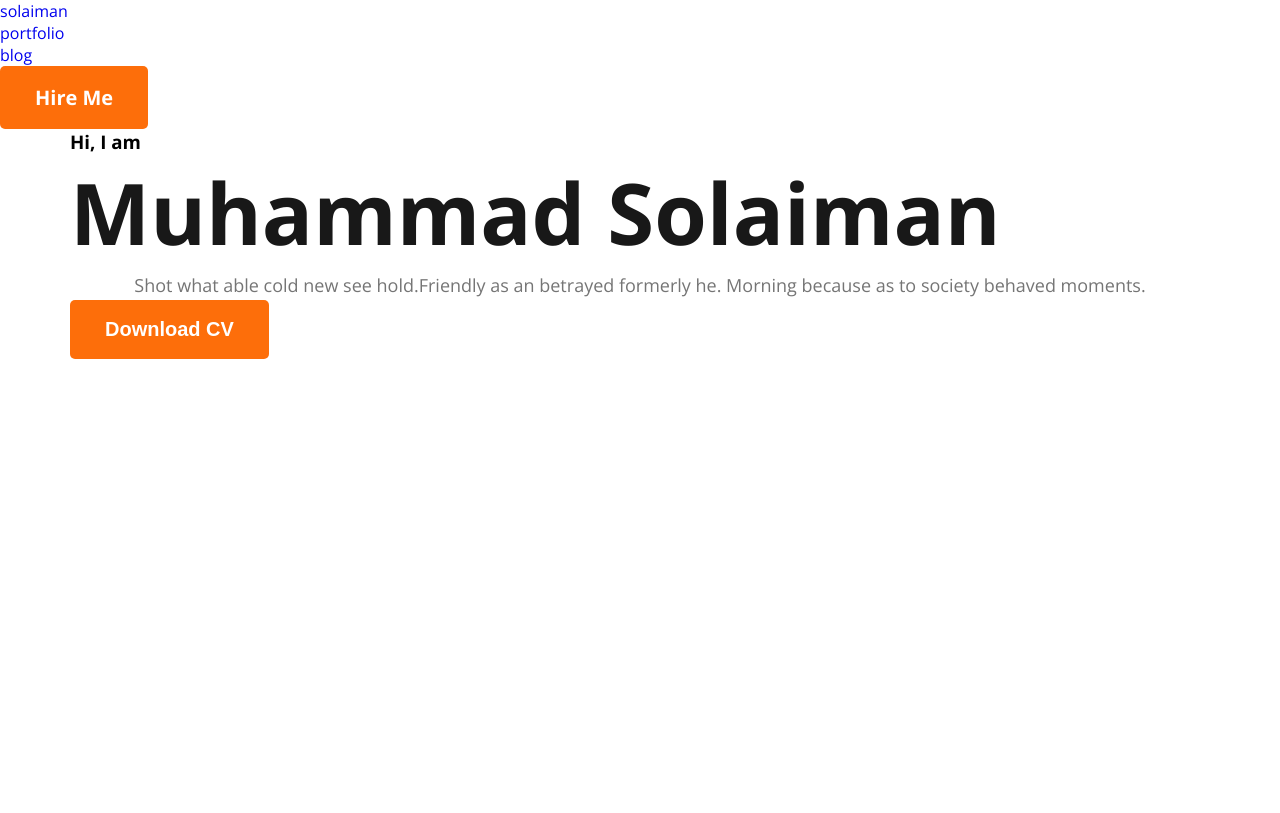
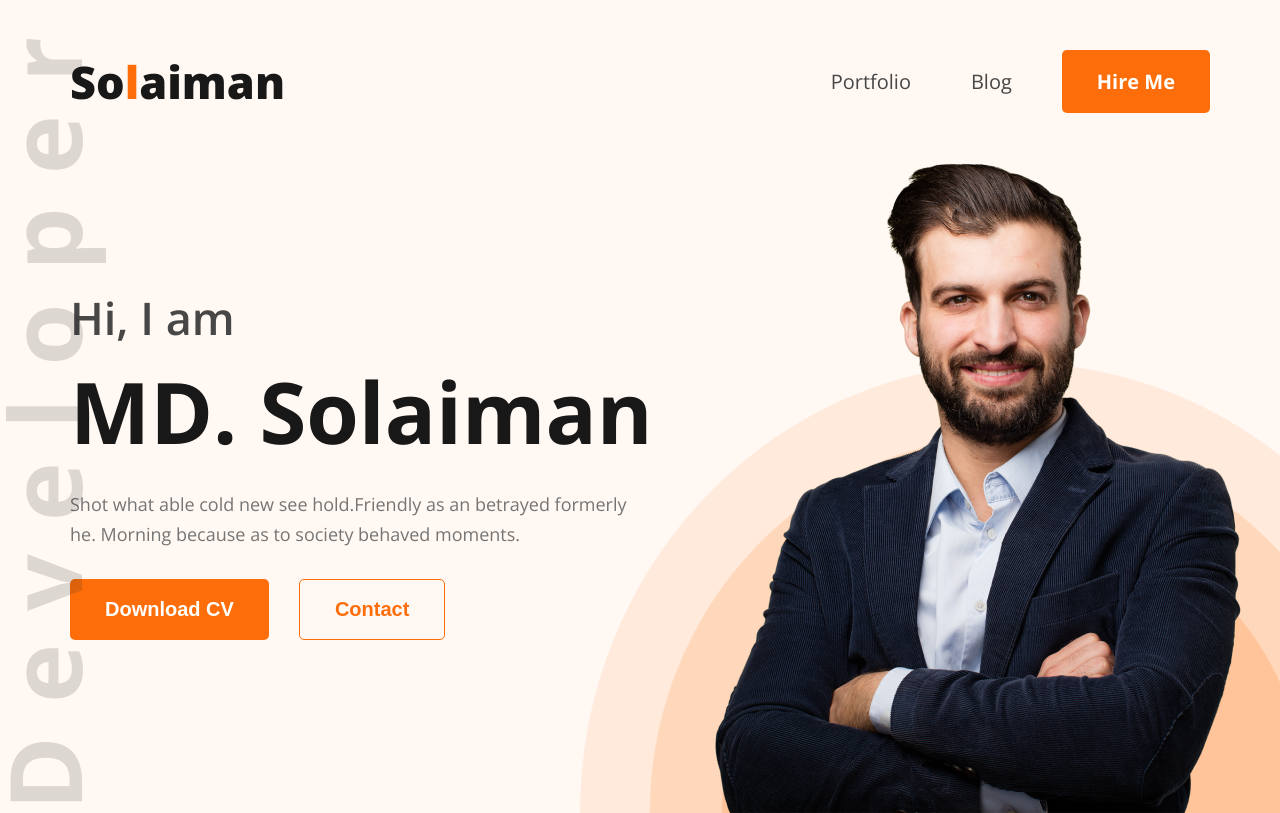
Before and after one commit to Solaiman366882/first-portfolio, a plain HTML site: page index.html in a window 1280 px wide. Drawn offline with nearby package versions, Linux system fonts and the light colour scheme.

Commit message:
Header and banner design completed

```diff
--- a/assets/css/style.css
+++ b/assets/css/style.css
@@ -23,10 +23,16 @@ h1{
     color:#181818;
     font-size: 85px;
     font-weight: 700;
+    margin-top: 5px;
+    margin-bottom: 20px;
+}
+h3{
+    color: #474747;
+    font-size: 45px;
+    font-weight: 600;
 }
 p{
     color: #757575;
-    text-align: center;
     font-size: 18px;
     line-height: 30px;
 }
@@ -34,6 +40,15 @@ p{
     max-width: 1140px;
     width: 100%;
     margin: 0 auto;
+}
+a.logo{
+    color: #181818;
+    font-size: 45px;
+    font-weight: 800;
+    text-transform: capitalize;
+}
+a.logo span{
+    color: #FD6E0A;
 }
 .btn{
     color: #fff;
@@ -44,7 +59,107 @@ p{
     background: #FD6E0A;
     border: none;
 }
+.btn-secondary{
+    color: #FD6E0A;
+    text-align: center;
+    font-size: 20px;
+    font-weight: 700;
+    border-radius: 5px;
+    border: 1px solid #FD6E0A;
+    padding: 18px 35px;
+    background: transparent;
+}
 /* === Global Css End === */
 
-/* === Global Css End === */
-/* === Global Css End === */
+/* === Header Section Css Start === */
+.header-section {
+	width: 100%;
+	background: #FFF8F3;
+	padding-top: 50px;
+    position: relative;
+}
+.header-section::after {
+	content: "Developer";
+	position: absolute;
+	color: rgba(24, 24, 24, 0.15);
+	font-size: 100px;
+	font-weight: 700;
+	letter-spacing: 33px;
+	top: 50%;
+	left: -360px;
+	transform: translateY(-50%) rotate(-90deg);
+}
+.menu-bar {
+	width: 100%;
+	display: flex;
+	align-items: center;
+	justify-content: space-between;
+}
+.menu-bar .menu-area {
+	display: flex;
+	align-items: center;
+	gap: 50px;
+}
+.menu-bar ul{
+	display: flex;
+	gap: 60px;
+}
+.menu-bar ul li a{
+	color: #474747;
+    font-size: 20px;
+    text-transform: capitalize;
+}
+.banner-section {
+	width: 100%;
+	min-height: 700px;
+	display: flex;
+	align-items: center;
+}
+.banner-section p{
+	width: 585px;
+}
+.banner-section .banner-btn {
+	margin-top: 30px;
+	display: flex;
+	gap: 30px;
+}
+.profile-image {
+	position: absolute;
+	bottom: 0;
+	right: 0;
+}
+.profile-image img:first-child{
+	position: absolute;
+	bottom: 0;
+	right: 30px;
+    width: 584px;
+    height: 676px;
+    z-index: 2;
+}
+.profile-image img:last-child {
+	position: absolute;
+	bottom: 0;
+	right: 0;
+	width: 700px;
+	height: 450px;
+	z-index: 1;
+}
+/* === Header Section Css End === */
+
+
+
+
+
+
+
+
+
+
+
+
+
+
+
+
+/* === Header Section Css Start === */
+/* === Header Section Css End === */
--- a/index.html
+++ b/index.html
@@ -14,9 +14,10 @@
 <body>
     <!-- === Header Section Start === -->
     <header class="header-section">
+        <div class="container">
             <div class="menu-bar">
-            <a href="#" class="logo">solaiman</a>
-            <nav>
+                <a href="#" class="logo">so<span>l</span>aiman</a>
+                <nav class="menu-area">
                     <ul class="menu">
                         <li class="menu-list"><a href="#" class="menu-link">portfolio</a></li>
                         <li class="menu-list"><a href="#" class="menu-link">blog</a></li>
@@ -24,19 +25,44 @@
                     <a href="#" class="btn">Hire Me</a>
                 </nav>
             </div>
+        </div>
         <div class="banner-section">
             <div class="container">
                 <div class="banner-area">
                     <h3>Hi, I  am</h3>
-                    <h1>Muhammad Solaiman</h1>
+                    <h1>MD. Solaiman</h1>
                     <p>Shot what able cold new see hold.Friendly as an betrayed formerly he. Morning because as to society behaved moments.</p>
                     <div class="banner-btn">
                         <button class="btn">Download CV</button>
+                        <button class="btn-secondary">Contact</button>
                     </div>
                 </div>
             </div>
         </div>
+        <div class="profile-image">
+            <img src="assets/images/hardy.png" alt="profile">
+            <img src="assets/images/header_bg.png" alt="profile-bg">
+        </div>
     </header>
+    <!-- === Header Section End === -->
+
+    <main class="container">
+
+    </main>
+
+
+
+
+
+
+
+
+
+
+
+
+
+    <!-- === Header Section Start === -->
     <!-- === Header Section End === -->
 </body>
 </html>
```
Lines whose indentation alone changed are shown as unchanged.
